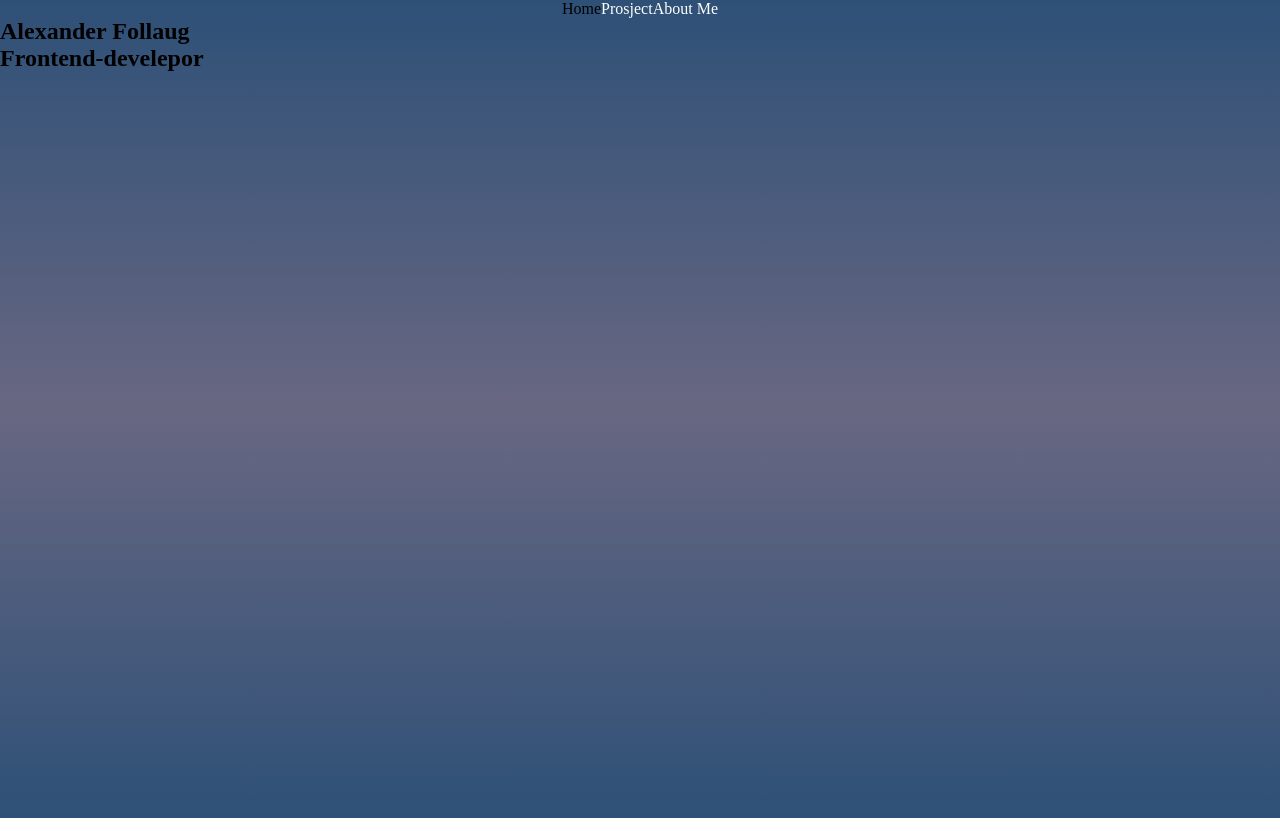
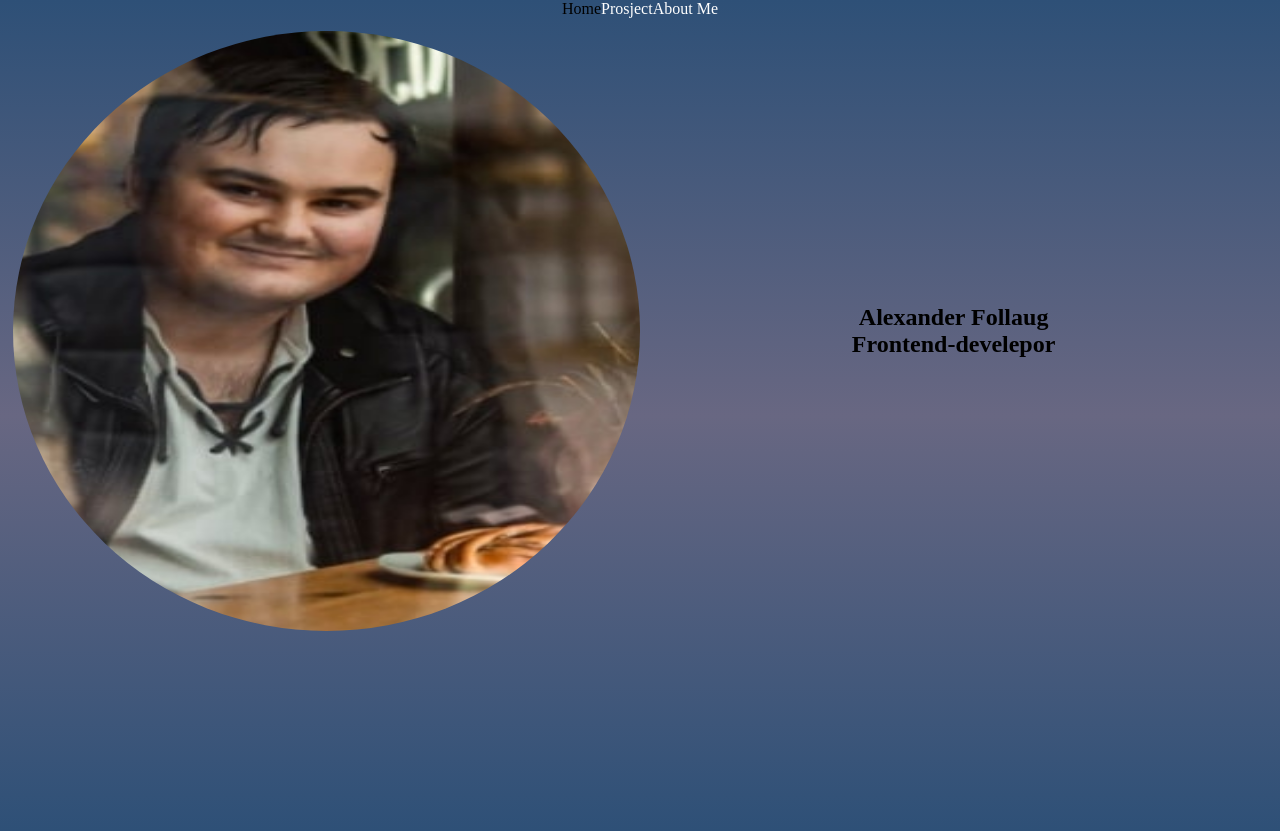
Before and after one commit to AlexanderKodehode/portfolio, a React (Create React App) app: page /#/ in a window 1280 px wide. Built offline with nearby package versions, Linux system fonts and the light colour scheme.

Commit message:
Heropage desigen started

```diff
--- a/src/assets/Global.css
+++ b/src/assets/Global.css
@@ -17,8 +17,12 @@
 	/*Miscellaneous*/
 	--color-bg: linear-gradient( #2E5077, #686782, #2E5077);
 	--color-primary: (#BFD7EA);
+	--color-sec: ;
+
 	--color-white: #fff;
+
 	--color-btn: #07FFF0;
+	--color-txt: Black;
 
 	--transition: all 400ms ease;
 
--- a/src/pages/routs/HomePage.jsx
+++ b/src/pages/routs/HomePage.jsx
@@ -1,19 +1,22 @@
 import React from 'react';
+import * as style from "./HomePageFiles/style";
 
 
 const Homepage = () => {
     return(
         <section>
-            <>
-                {/* <img className={style.img} src={require('./img/Profil.jpg')} width="500" height="600" /> */}
+            <style.Container>
+                <>
+                    <style.img src={require('../../assets/img/Profil.jpg')} />
 
-            </>
-            <>
-                <container>
-                    <h1>Alexander Follaug</h1>
-                    <h2>Frontend-develepor</h2>
-                </container>
-            </>
+                </>
+                <>
+                    <style.Text_Container>
+                        <style.Title>Alexander Follaug</style.Title>
+                        <style.Skill>Frontend-develepor</style.Skill>
+                    </style.Text_Container>
+                </>
+            </style.Container>
         </section>
     )
 };
--- /dev/null
+++ b/src/pages/routs/HomePageFiles/style.js
@@ -0,0 +1,28 @@
+import styled from "styled-components";
+
+export const Container = styled.div`
+    display: flex;
+    margin: 1%;
+`
+
+export const img = styled.img`
+    width : 500px ;
+    height : 600px ;
+    border-radius: 50%;
+    width: var(--container-width-small);
+`
+export const Text_Container = styled.div`
+    display: flex;
+    width: var(--container-width-small);
+    flex-direction: column;
+    align-items: center;
+    justify-content: center;
+`
+
+export const Title = styled.h1`
+    color: var(--color-txt);
+`
+
+export const Skill = styled.h2`
+    color: var(--color-txt);
+`
```
